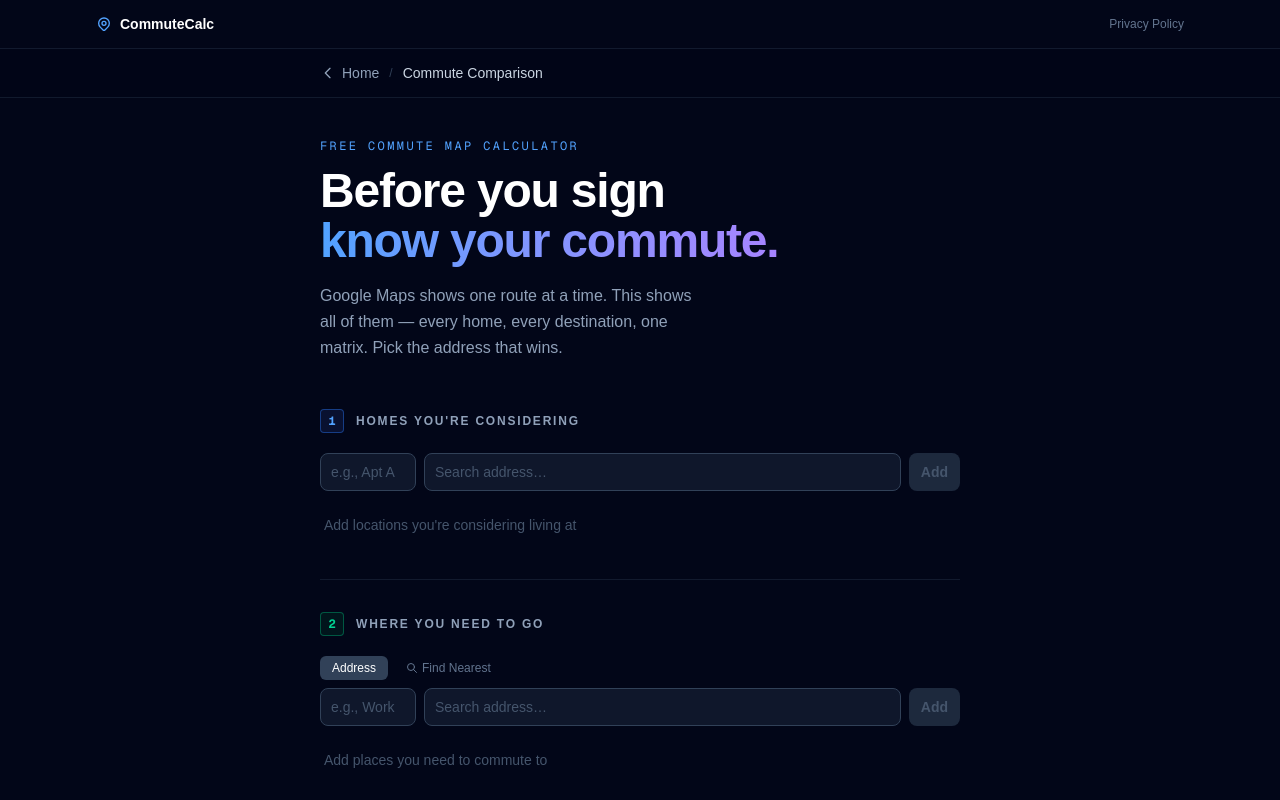
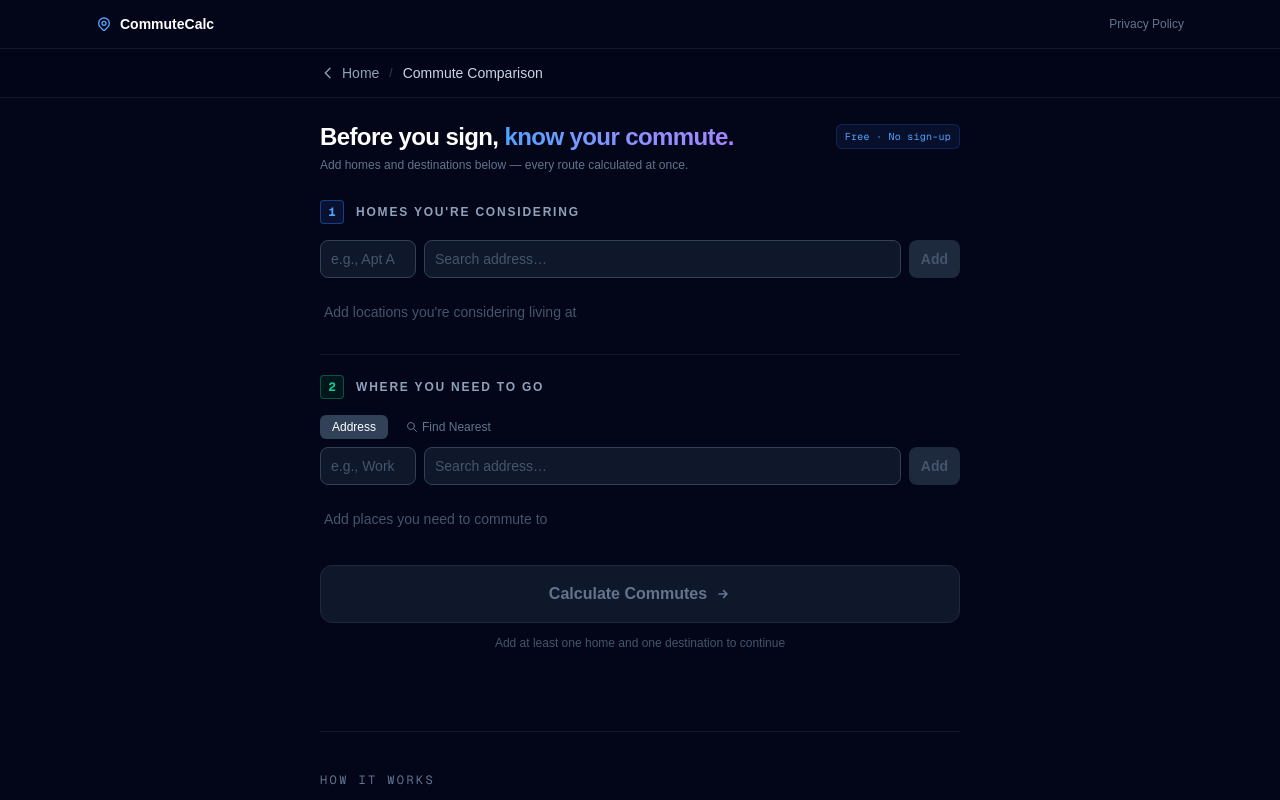
Before and after one commit to cthampton2/commute-calc, a Next.js app: page /tools/commute-comparison in a window 1280 px wide. Shown: the top 800 px of the page. Built offline with nearby package versions, Linux system fonts and the light colour scheme.

Commit message:
Test new landing 6-9-26 v1

```diff
--- a/app/tools/commute-comparison/page.tsx
+++ b/app/tools/commute-comparison/page.tsx
@@ -151,27 +151,29 @@ export default function CommuteComparisonPage() {
         </div>
       </nav>
 
-      <div className="max-w-2xl mx-auto px-4 pt-10 pb-20">
+      <div className="max-w-2xl mx-auto px-4 pt-6 pb-20">
 
-        {/* Hero */}
-        <div className="mb-12">
-          <p className="text-xs font-mono text-blue-400 tracking-[0.2em] uppercase mb-3">
-            Free Commute Map Calculator
-          </p>
-          <h1 className="text-4xl sm:text-5xl font-black tracking-tight leading-[1.05] mb-4">
-            Before you sign<br />
-            <span className="text-transparent bg-clip-text bg-gradient-to-r from-blue-400 to-violet-400">
-              know your commute.
-            </span>
-          </h1>
-          <p className="text-slate-400 text-base leading-relaxed max-w-sm">
-            Google Maps shows one route at a time. This shows all of them — every home, every destination, one matrix. Pick the address that wins.
-          </p>
+        {/* Hero — compact app header, not a landing page */}
+        <div className="mb-6 flex items-start justify-between gap-4">
+          <div>
+            <h1 className="text-xl sm:text-2xl font-black tracking-tight leading-tight mb-1">
+              Before you sign,{" "}
+              <span className="text-transparent bg-clip-text bg-gradient-to-r from-blue-400 to-violet-400">
+                know your commute.
+              </span>
+            </h1>
+            <p className="text-slate-500 text-xs leading-relaxed">
+              Add homes and destinations below — every route calculated at once.
+            </p>
+          </div>
+          <span className="hidden sm:inline-flex shrink-0 items-center gap-1 px-2 py-1 rounded-md border border-blue-500/20 bg-blue-950/30 text-[10px] font-mono text-blue-400 tracking-wide whitespace-nowrap mt-0.5">
+            Free · No sign-up
+          </span>
         </div>
 
         {/* Step 1 */}
         <div className="mb-2">
-          <div className="flex items-center gap-3 mb-5">
+          <div className="flex items-center gap-3 mb-4">
             <span className="flex h-6 w-6 items-center justify-center rounded border border-blue-500/40 bg-blue-950/40 text-xs font-mono font-bold text-blue-400 flex-shrink-0">
               1
             </span>
@@ -192,11 +194,11 @@ export default function CommuteComparisonPage() {
           />
         </div>
 
-        <div className="my-8 border-t border-slate-800/60" />
+        <div className="my-5 border-t border-slate-800/60" />
 
         {/* Step 2 */}
         <div className="mb-2">
-          <div className="flex items-center gap-3 mb-5">
+          <div className="flex items-center gap-3 mb-4">
             <span className="flex h-6 w-6 items-center justify-center rounded border border-emerald-500/40 bg-emerald-950/40 text-xs font-mono font-bold text-emerald-400 flex-shrink-0">
               2
             </span>
@@ -227,7 +229,7 @@ export default function CommuteComparisonPage() {
         )}
 
         {/* CTA */}
-        <div className="mt-10">
+        <div className="mt-6">
           <button
             onClick={handleCalculate}
             disabled={!canCalculate}
```
